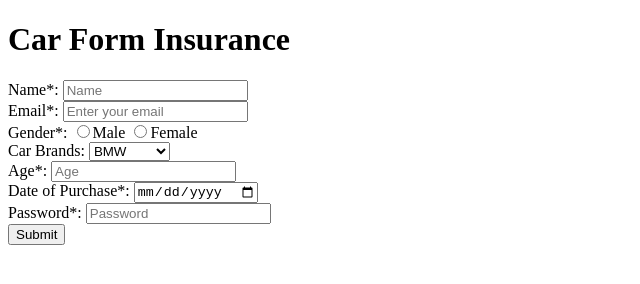
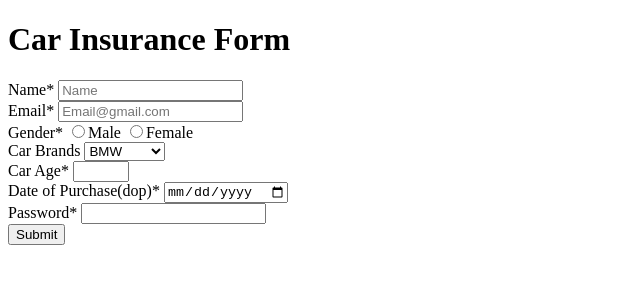
Before and after one commit to acciojob/car-insurance-form-rsingh241020, a website: page main.html in a window 1280 px wide. Shown: the whole page, without its empty margins (0-640 px from the left). Drawn offline with Linux system fonts and the light colour scheme.

Commit message:
created a submission

```diff
--- a/main.html
+++ b/main.html
@@ -1,36 +1,57 @@
 <!DOCTYPE html>
-<html>
+<html lang="en">
   <head>
-<link rel="stylesheet" href="styles.css">
-
+    <meta charset="UTF-8" />
+    <meta name="viewport" content="width=device-width, initial-scale=1.0" />
+    <title>Car Insurance Form</title>
   </head>
   <body>
-	<h1>Car Form Insurance</h1>
-<form>
-<label for="name">Name*:</label>
-<input type="text" name="name" required placeholder="Name"><br>
-<label for="email">Email*:</label>
-<input type="email" name="email" placeholder="Enter your email"><br>
-<label for="gender">Gender*:</label>
-<input type="radio" name="gender" id="genderMale" required>Male
-<input type="radio" name="gender" id="genderFemale" required>Female<br>
-<label for="car">Car Brands:</label>
-<select id="car">
-<option>BMW</option>
-<option>Audi</option>
-<option>Mercedes</option>
+    <form method="post">
+      <h1>Car Insurance Form</h1>
+      <div>
+        <label for="name"> Name*</label>
+        <input type="text" name="text" id="name" placeholder="Name" required />
+      </div>
+      <div>
+        <label for="email"> Email*</label>
+        <input type="email" id="email" placeholder="Email@gmail.com" />
+      </div>
+      <div>
+        <label for="Gender"> Gender*</label>
+        <label
+          ><input type="radio" name="gender" value="male" required />Male</label
+        >
+        <label><input type="radio" name="gender" value="female" />Female</label>
+      </div>
+      <div>
+        <label for="cars"> Car Brands</label>
+        <select name="Car_Brands" id="cars">
+          <option value="BMW">BMW</option>
+          <option value="Audi">Audi</option>
+          <option value="Mercedez">Mercedez</option>
         </select>
-<br>
-<label for="age">Age*:</label>
-<input type="number" name="age" id="age" required placeholder="Age">
-<br>
-<label for="Dop">Date of Purchase*:</label>
-<input type="date" name="Dop" id="dop" required placeholder="Date OF Purchase"><br>
-<label for="password">Password*:</label>
-<input type="password" name="password" id="password" required placeholder="Password"><br>
+      </div>
+      <div>
+        <label for="carage"> Car Age*</label>
+        <input
+          type="number"
+          name="number"
+          id="carage"
+          min="1"
+          max="15"
+          required
+        />
+      </div>
+      <div>
+        <label for="dop"> Date of Purchase(dop)*</label>
+        <input type="date" name="date" id="dop" required />
+      </div>
+      <div>
+        <label for="password"> Password*</label>
+        <input type="password" name="password" id="password" required />
+      </div>
+
       <button type="submit">Submit</button>
     </form>
   </body>
-
-
 </html>
```
Lines whose indentation alone changed are shown as unchanged.
